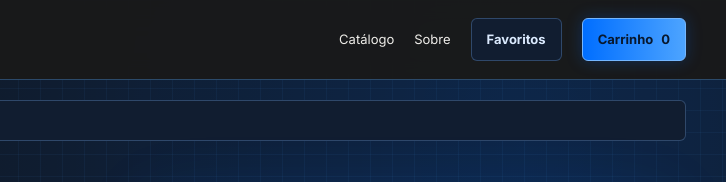
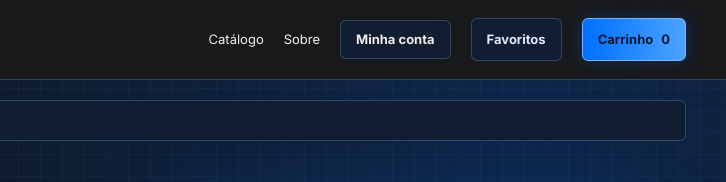
Before and after one commit to almeidamadutw/portfolio, a plain HTML site: page index.html in a window 1280 px wide. Shown: the top 182 px of the page, 554-1280 px from the left. Drawn offline with Linux system fonts and the light colour scheme.

Commit message:
fix: identidade da aba e navegação de conta LINHA90

```diff
--- a/index.html
+++ b/index.html
@@ -4,9 +4,9 @@
 <meta charset="utf-8">
 <meta name="viewport" content="width=device-width,initial-scale=1">
 <meta name="theme-color" content="#1a1a1a">
-<link rel="icon" type="image/svg+xml" href="assets/favicon.svg">
+<link rel="icon" type="image/svg+xml" href="assets/favicon.svg?v=2">
 <meta name="description" content="LINHA90 — uma nova experiência de loja.">
-<title>LINHA90 | Loja</title>
+<title>LINHA90</title>
 <link rel="preconnect" href="https://fonts.googleapis.com">
 <link rel="preconnect" href="https://fonts.gstatic.com" crossorigin>
 <link href="https://fonts.googleapis.com/css2?family=Orbitron:wght@400;600;700;900&family=Inter:wght@400;500;600;700&display=swap" rel="stylesheet">
@@ -16,7 +16,7 @@
 </head>
 <body class="store-page" data-page="store">
 <a class="skip" href="#catalogo">Pular para o catálogo</a>
-<nav class="nav"><a class="brand" href="./"><img class="brand-logo" src="assets/linha90-light.svg" alt="LINHA90" width="190" height="42"><small> // STORE</small></a><div class="navlinks"><a href="#catalogo">Catálogo</a><a href="#sobre">Sobre</a><button id="favorites" class="ghost" type="button" aria-pressed="false">Favoritos</button><button id="cart-open" type="button" class="action">Carrinho <span id="cart-count">0</span></button></div></nav>
+<nav class="nav"><a class="brand" href="./"><img class="brand-logo" src="assets/linha90-light.svg" alt="LINHA90" width="190" height="42"><small> // STORE</small></a><div class="navlinks"><a href="#catalogo">Catálogo</a><a href="#sobre">Sobre</a><a class="ghost" href="conta.html">Minha conta</a><button id="favorites" class="ghost" type="button" aria-pressed="false">Favoritos</button><button id="cart-open" type="button" class="action">Carrinho <span id="cart-count">0</span></button></div></nav>
 <main>
 <div class="notice" role="status">AMBIENTE DE DEMONSTRAÇÃO · Nenhum pagamento ou pedido real será efetuado.</div>
 <section class="hero"><div><div class="eyebrow"><i></i> // LINHA90 SYSTEM ONLINE</div><h1><img class="hero-logo" src="assets/linha90-light.svg" alt="LINHA90" width="1288" height="282"><em>NEXT LEVEL.</em></h1><p>Uma experiência com identidade. Explore a coleção e encontre o seu estilo.</p><a class="action" href="#catalogo">Explorar catálogo ↗</a></div><div class="hero-art" aria-hidden="true"><div class="orbit orbit-a"></div><div class="orbit orbit-b"></div><div class="art-core"><img src="assets/linha90-dark.svg" alt="" width="1272" height="282"></div><div class="art-tag">[ LEVEL 01 ]</div><div class="art-cross">+</div></div></section>
```
